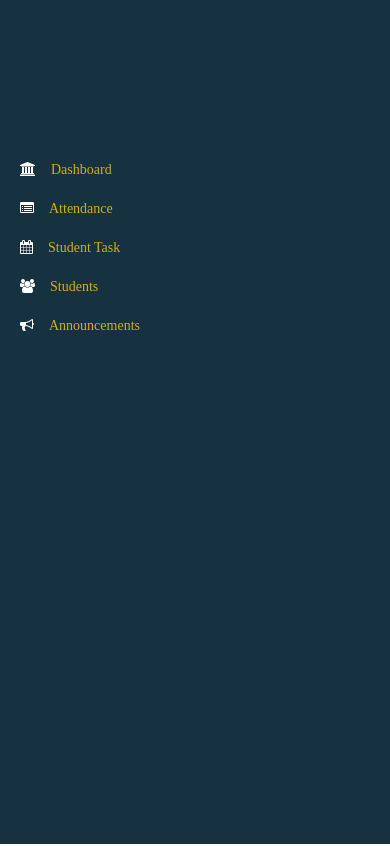
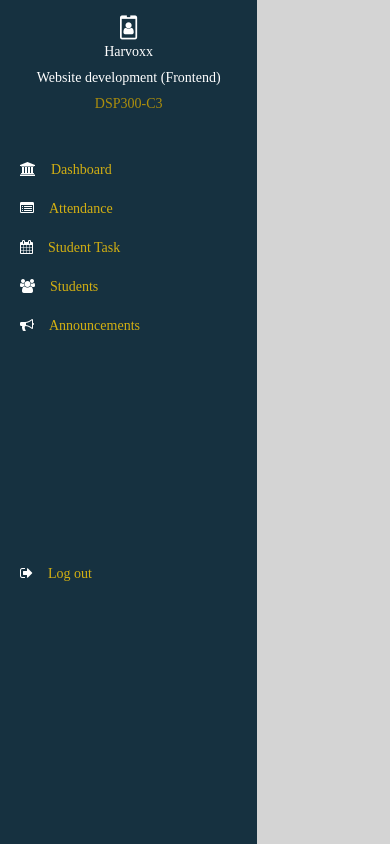
Before and after one commit to Bless201/Admin-Dashboard, a React (Create React App) app: page /Admin-Dashboard/dashboard in a window 390 px wide. Shown: the top 846 px of the page. Built offline with nearby package versions, Linux system fonts and the light colour scheme.

Commit message:
Update responsive styles for StudentsTask and Announcement components

```diff
--- a/src/styles/responsive.css
+++ b/src/styles/responsive.css
@@ -88,12 +88,12 @@ body {
 }
 
 .sidebar-dt {
-  width: 100%;
+  width: 25%;
   height: auto;
 }
 
 .content-dt {
-  width: 100%;
+  width: 75%;
   height: auto;
   overflow-y: auto;
 }
```
